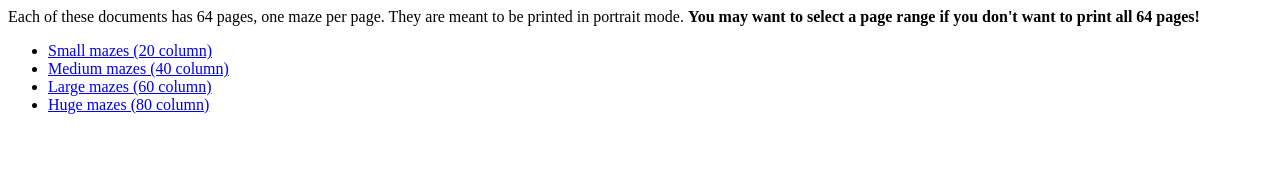
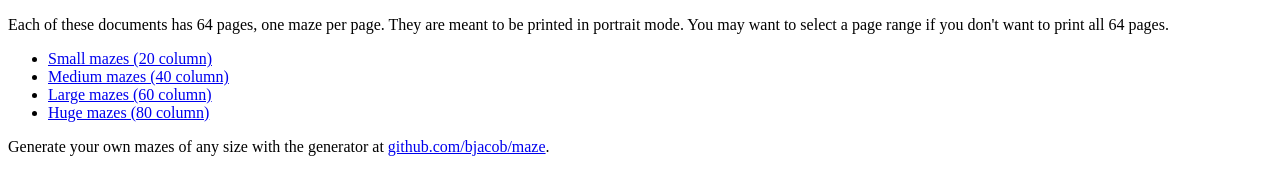
Before and after one commit to bjacob/maze, a plain HTML site: page index.html in a window 1280 px wide. Drawn offline with Linux system fonts and the light colour scheme.

Commit message:
finish up

```diff
--- a/index.html
+++ b/index.html
@@ -1,9 +1,14 @@
+<!doctype html>
 <html>
+  <head>
+    <meta charset="UTF-8" />
+    <title>Mazes!</title>
+  </head>
 
 <body>
   <p>
-    Each of these documents has 64 pages, one maze per page. They are meant to be printed in portrait mode. <b>You may
-      want to select a page range if you don't want to print all 64 pages!</b>
+    Each of these documents has 64 pages, one maze per page. They are meant to be printed in portrait mode. You may
+      want to select a page range if you don't want to print all 64 pages.
   <ul>
     <li><a href="generated/mazes-20.html">Small mazes (20 column)</a></li>
     <li><a href="generated/mazes-40.html">Medium mazes (40 column)</a></li>
@@ -11,6 +16,9 @@
     <li><a href="generated/mazes-80.html">Huge mazes (80 column)</a></li>
   </ul>
   </p>
+  <p>
+    Generate your own mazes of any size with the generator at <a href="https://github.com/bjacob/maze">github.com/bjacob/maze</a>.
+  </p>
 </body>
 
 </html>
--- a/maze_svg_render.js
+++ b/maze_svg_render.js
@@ -51,7 +51,6 @@ function maze_svg_render(maze_element, dst_element, cell_size) {
     }
   }
   svg += '</svg>\n'
-  console.log(svg)
   const parser = new DOMParser();
   const doc = parser.parseFromString(svg, 'image/svg+xml');
   const svgImg = doc.querySelector('svg')
```
